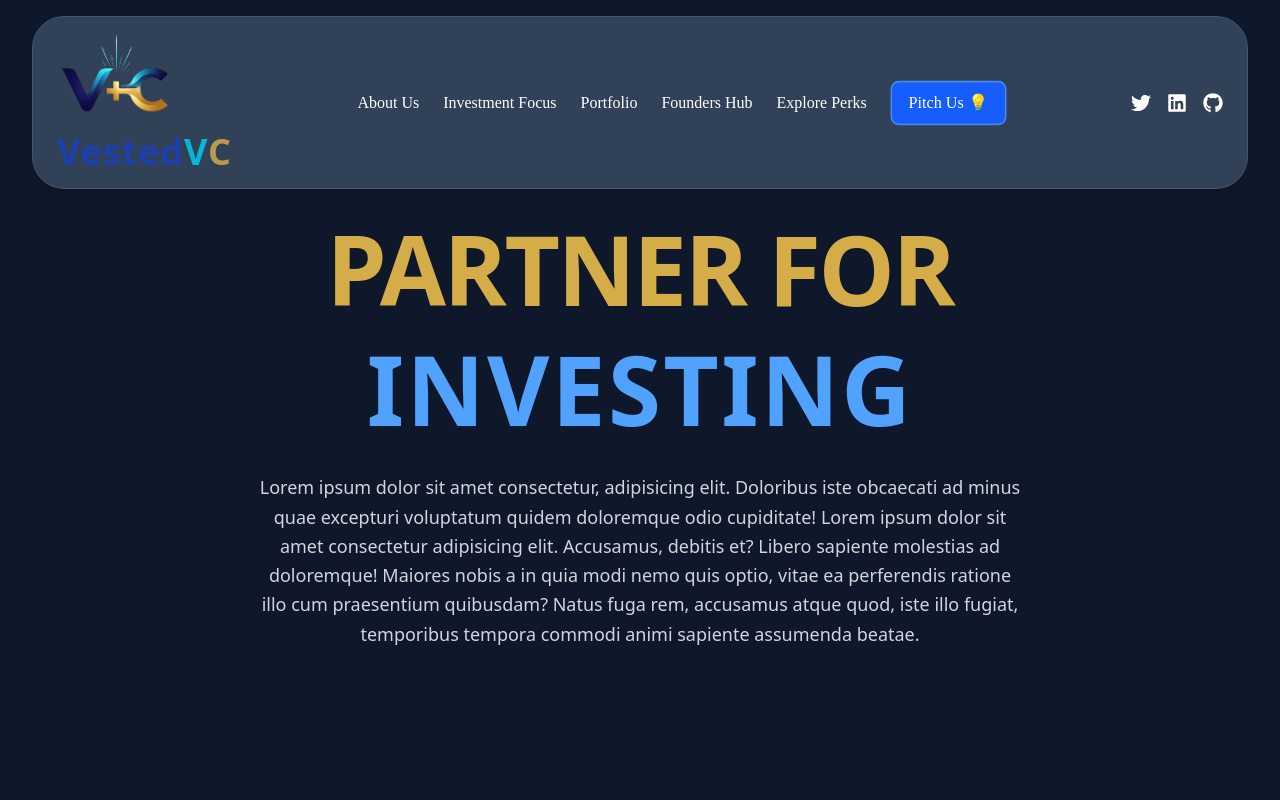
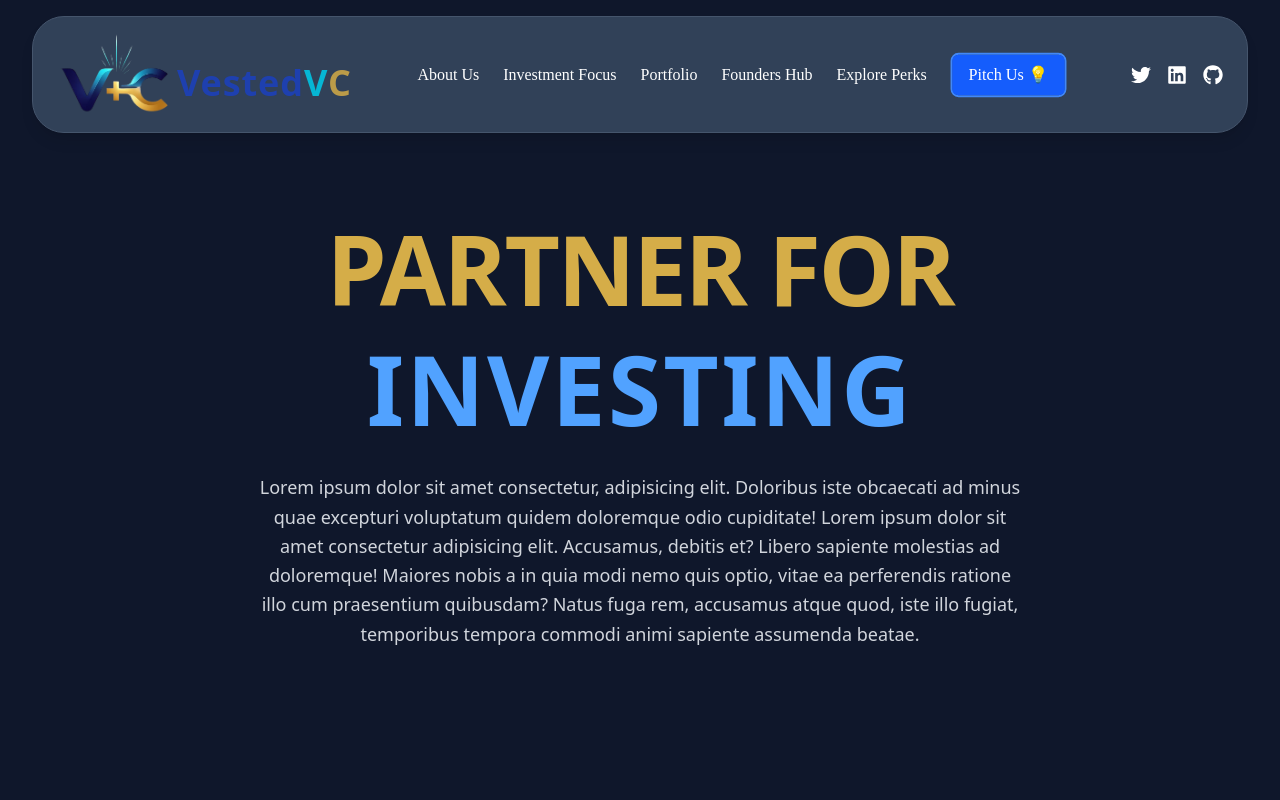
Before and after one commit to AHMAD789999/VestedVC, a Next.js app: page / in a window 1280 px wide. Shown: the top 800 px of the page. Built offline with nearby package versions, Linux system fonts and the light colour scheme.

Commit message:
Your commit message

```diff
--- a/src/app/components/Header.jsx
+++ b/src/app/components/Header.jsx
@@ -23,7 +23,7 @@ const Header = () => {
     >
       <div className="flex items-center justify-between px-6 py-4">
         {/* Logo (Left) */}
-        <motion.div whileHover={{ scale: 1.05 }} className="">
+        <motion.div whileHover={{ scale: 1.05 }} className="flex justify-center items-center">
          <Image src="/logo.png" width={120} height={100} alt="VestedVC Logo" />
     <h1 className="md:text-4xl text-2xl font-bold mt-4 tracking-wide">
   <span className="text-[#1E40AF]">Vested</span>
```
